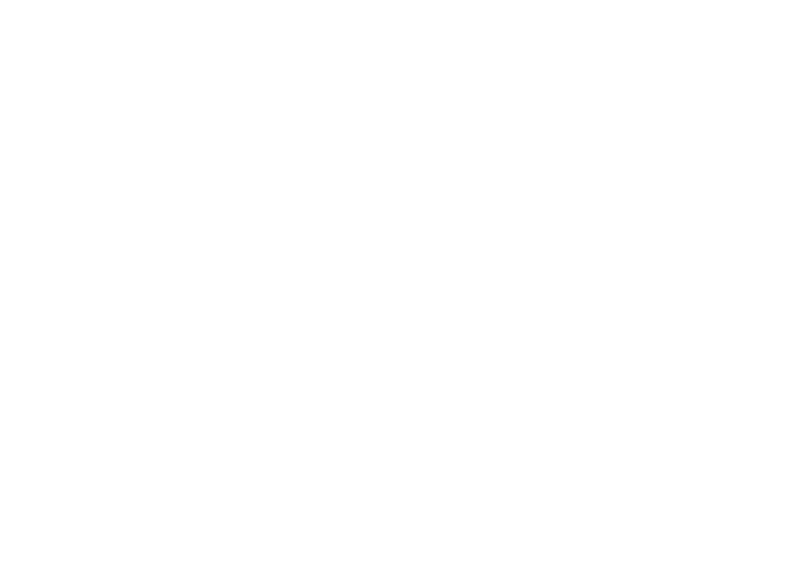
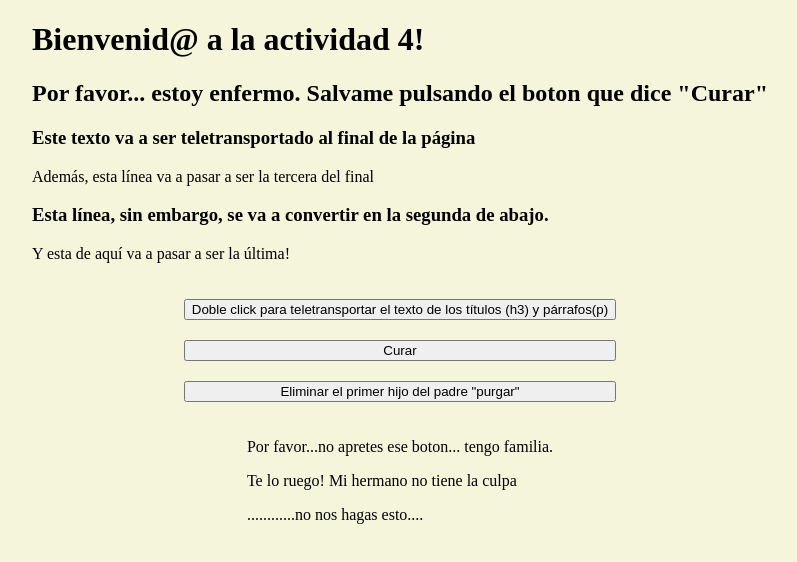
Before and after one commit to ClearCB/javascript-class-projects, a plain HTML site: page projects/actividad-4-1/ejercicio4/index.html in a window 1280 px wide. Shown: the whole page, without its empty margins (240-1037 px from the left). Drawn offline with Linux system fonts and the light colour scheme.

Commit message:
feat(actividad4): actividad 4 completada

```diff
--- a/projects/actividad-4-1/ejercicio1/css/base.css
+++ b/projects/actividad-4-1/ejercicio1/css/base.css
@@ -3,4 +3,10 @@ body{
     display: flex;
     align-items: center;
     background-color: beige;
+    flex-direction: column;
+    justify-content: center;
 }
+button{
+    position: absolute;
+    top: 50%;
+}
--- a/projects/actividad-4-1/ejercicio1/js/main.js
+++ b/projects/actividad-4-1/ejercicio1/js/main.js
@@ -44,5 +44,3 @@ function main(){
     enseñarMayor(encontrarMayor());
     avisarConsola();
 }
-
-main();
--- a/projects/actividad-4-1/ejercicio4/css/base.css
+++ b/projects/actividad-4-1/ejercicio4/css/base.css
@@ -0,0 +1,25 @@
+body{
+    margin: 0px;
+    display: flex;
+    align-items: center;
+    background-color: beige;
+    flex-direction: column;
+    justify-content: space-between;
+}
+
+#segundo{
+    position: absolute;
+    bottom: 0;
+    display: flex;
+    flex-direction: column;
+}
+
+#botones{
+    margin: 10px;
+    display: flex;
+    flex-direction: column;
+}
+
+#botones button{
+    margin: 10px;
+}
--- a/projects/actividad-4-1/ejercicio4/index.html
+++ b/projects/actividad-4-1/ejercicio4/index.html
@@ -1,14 +1,33 @@
 <!DOCTYPE html>
 <html lang="en">
+
 <head>
     <meta charset="UTF-8">
     <meta http-equiv="X-UA-Compatible" content="IE=edge">
     <meta name="viewport" content="width=device-width, initial-scale=1.0">
     <link rel="stylesheet" type="text/css" href="./css/base.css">
     <script src="./js/main.js"></script>
-    <title>Actividad 1</title>
+    <title>Actividad 4</title>
 </head>
+
 <body>
+    <div id="primero">
+        <h1>Bienvenid@ a la actividad 4!</h1>
+        <h2 id="tituloenfermo">Por favor... estoy enfermo. Salvame pulsando el boton que dice "Curar"</h2>
+        <h3>Este texto va a ser teletransportado al final de la página</h3>
+        <p>Además, esta línea va a pasar a ser la tercera del final</p>
+        <h3>Esta línea, sin embargo, se va a convertir en la segunda de abajo.</h3>
+        <p>Y esta de aquí va a pasar a ser la última!</p>
+    </div>
+    <div id="botones">
+        <button ondblclick='escribirTextos("h3","p")'> Doble click para teletransportar el texto de los títulos (h3) y párrafos(p)</button>
+        <button onclick='cambiarContenido("tituloenfermo")'> Curar </button>
+        <button onclick='eliminarPrimerHijo("purgar")'> Eliminar el primer hijo del padre "purgar" </button>
+    </div>
+    <div id="purgar"><p> Por favor...no apretes ese boton... tengo familia.</p><p> Te lo ruego! Mi hermano no tiene la culpa</p><p> ............no nos hagas esto....</p>
+    </div>
+    <div id="segundo">
+    </div>
+</body>
 
-</body>
 </html>
--- a/projects/actividad-4-1/ejercicio4/js/main.js
+++ b/projects/actividad-4-1/ejercicio4/js/main.js
@@ -0,0 +1,36 @@
+function conseguirTextoNodo(nodoTag){
+
+    return document.getElementsByTagName(nodoTag);
+}
+
+function enseñarTextoNodo(nodos){
+
+    for (let i = 0; i<nodos.length; i++){
+
+        document.getElementById("segundo").innerHTML += nodos[i].textContent+"<br>";
+    }
+}
+
+// ...args es el equivalente a varargs (Java) o args* (python)
+function escribirTextos(...tiposNodo){
+
+    for (let tipoNodo of tiposNodo){
+
+        enseñarTextoNodo(conseguirTextoNodo(tipoNodo));
+    }
+
+}
+
+function pedirTexto(){
+
+    return prompt("Rápido! Añade aquí el contenido para salvar al pobre enfermo.");
+
+}
+function cambiarContenido(idNodo){
+
+    document.getElementById(idNodo).innerHTML=pedirTexto();
+}
+
+function eliminarPrimerHijo(idNodo){
+    document.getElementById(idNodo).removeChild(document.getElementById(idNodo).firstChild);
+}
```
Also changed, not shown: projects/actividad-4-1/ejercicio1/index.html (+2 -1 lines), projects/actividad-4-1/ejercicio2/index.html (+1 -1 lines), projects/actividad-4-1/ejercicio3/index.html (+2 -2 lines).
